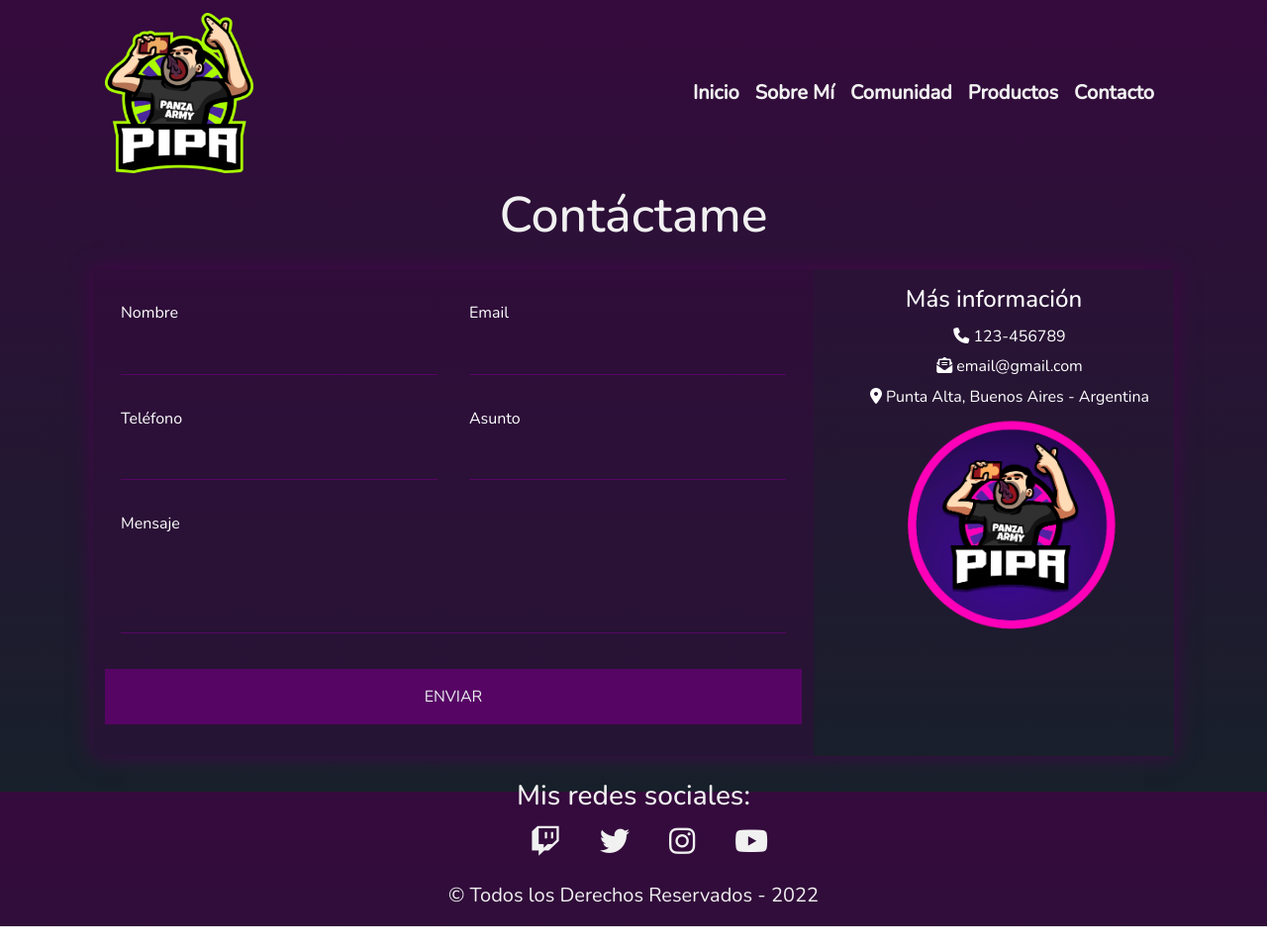
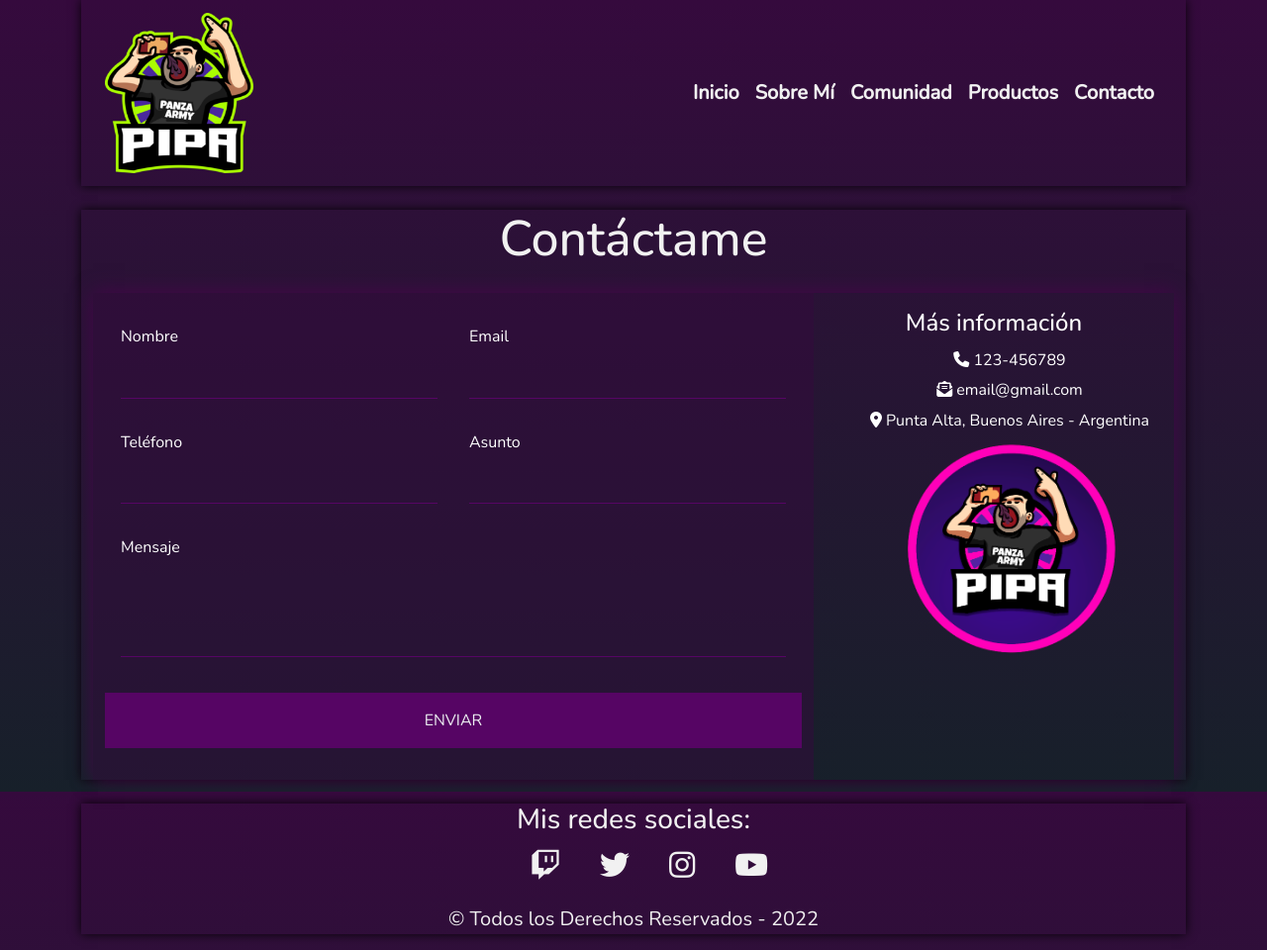
Before and after one commit to porcacristian/porcacristian.github.io, a plain HTML site: page contacto.html in a window 1280 px wide. Shown: the whole page at 99% size. Before the commit the page ends 936 px from the top, so only its background shows below. Drawn offline with nearby package versions, Linux system fonts and the light colour scheme.

Commit message:
Modificaciones
Pequeñas modificaciones a los archivos .html

```diff
--- a/contacto.html
+++ b/contacto.html
@@ -45,7 +45,7 @@
             </div>
         </nav>
     </header>
-    <main class="container-lg">
+    <main class="container-lg my-4">
         <div class="container-lg">
             <h1 class="h1Principal"><span>Contáctame</span></h1>
             <div class="row contact-wrapper my-4">
--- a/css/style.css
+++ b/css/style.css
@@ -287,3 +287,18 @@ div .productos{
 #navegador li .nav-link:hover{
     color: #4c024f;
 }
+
+
+
+
+header{
+    box-shadow: 0 0 10px 0 #000000e8;
+}
+
+main{
+    box-shadow: 0 0 10px 0 #000000e8;
+}
+
+footer{
+    box-shadow: 0 0 10px 0 #000000e8;
+}
```
Also changed, not shown: comunidad.html (+1 -1 lines), index.html (+1 -1 lines), sobremi.html (+2 -2 lines).
